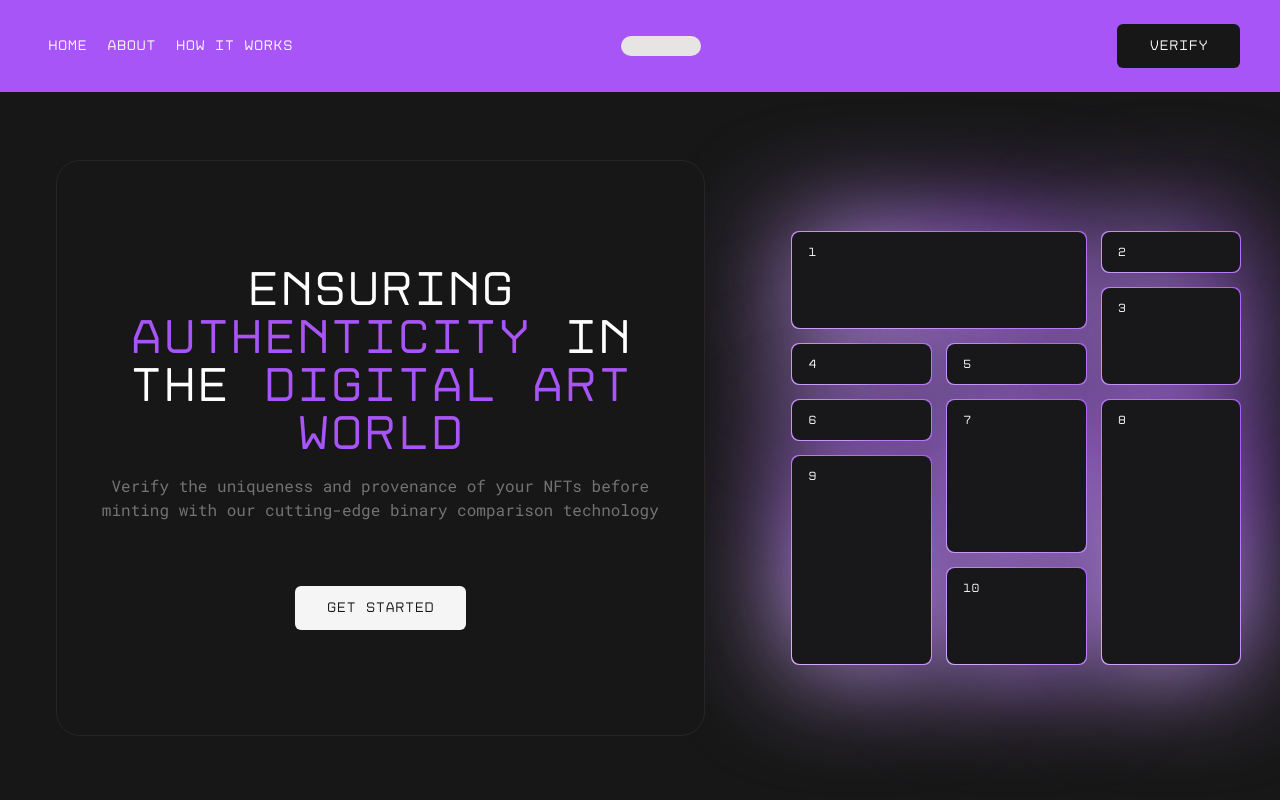
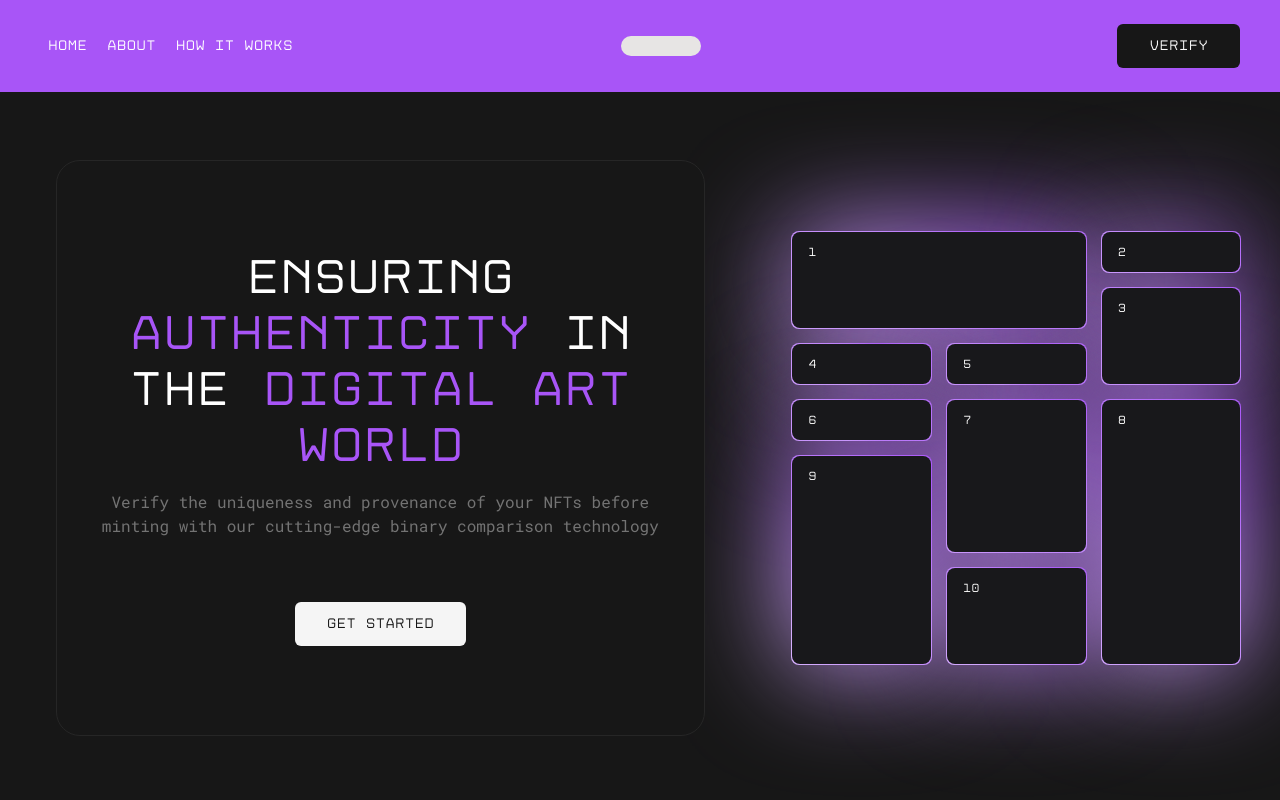
Before and after one commit to AJ1732/nauth, a Next.js app: page / in a window 1280 px wide. Shown: the top 800 px of the page. Built offline with nearby package versions, Linux system fonts and the light colour scheme.

Commit message:
chore: upadte line height

```diff
--- a/src/components/sections/homepage/HeroSection/index.tsx
+++ b/src/components/sections/homepage/HeroSection/index.tsx
@@ -8,7 +8,7 @@ const HeroSection = () => {
         {/* <div className="fixed left-40 -z-[1] aspect-square w-80 rounded-full bg-purple-400/10 blur-lg" /> */}
 
         <div className="flex max-w-2xl flex-col items-center justify-center gap-4 rounded-3xl border border-neutral-800 bg-neutral-900 px-6 py-20 text-center sm:mx-8 sm:min-h-[calc(100dvh-14rem)] lg:max-h-[800px]">
-          <h1 className="font-disket-mono text-2xl md:text-5xl">
+          <h1 className="font-disket-mono text-2xl leading-8 md:text-5xl md:leading-[3.5rem]">
             Ensuring <span className="text-purple-500">Authenticity</span> in
             the <span className="text-purple-500"> Digital Art World</span>
           </h1>
```
